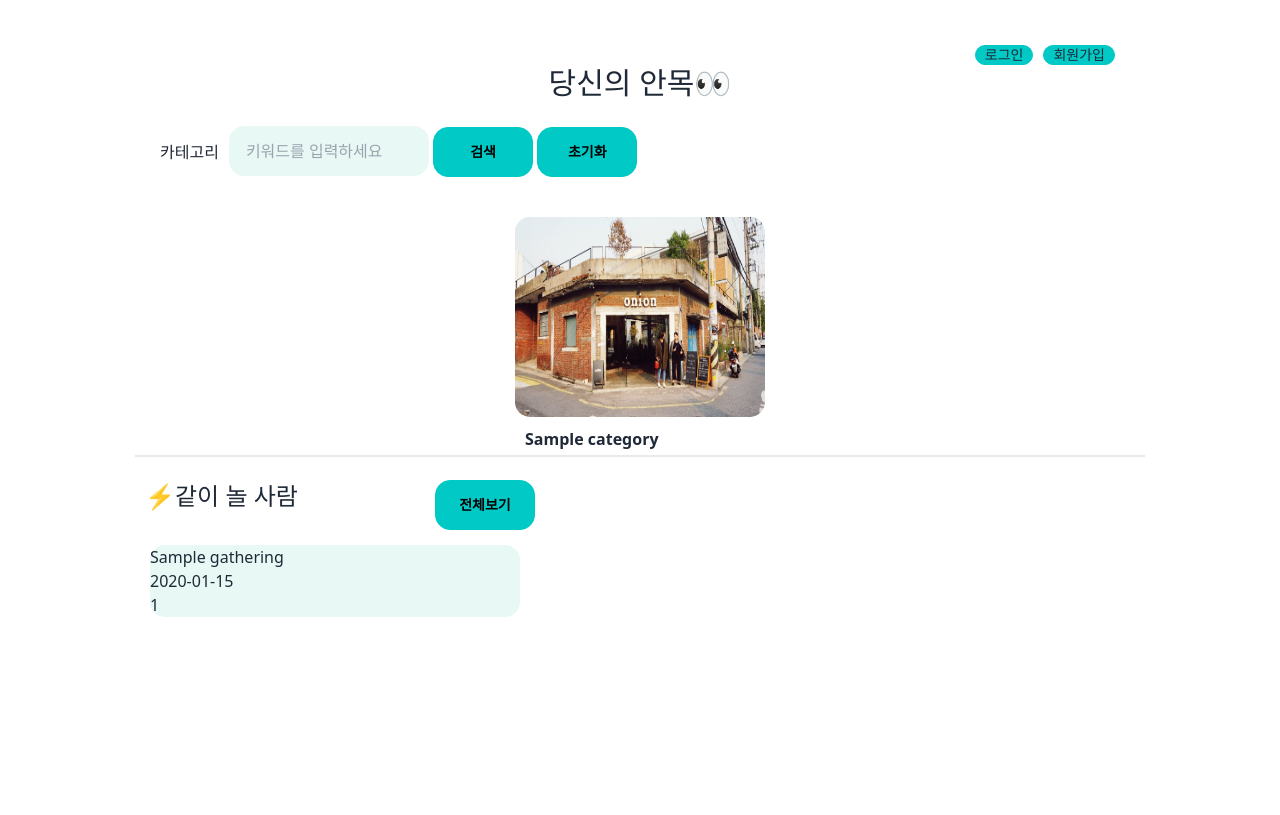
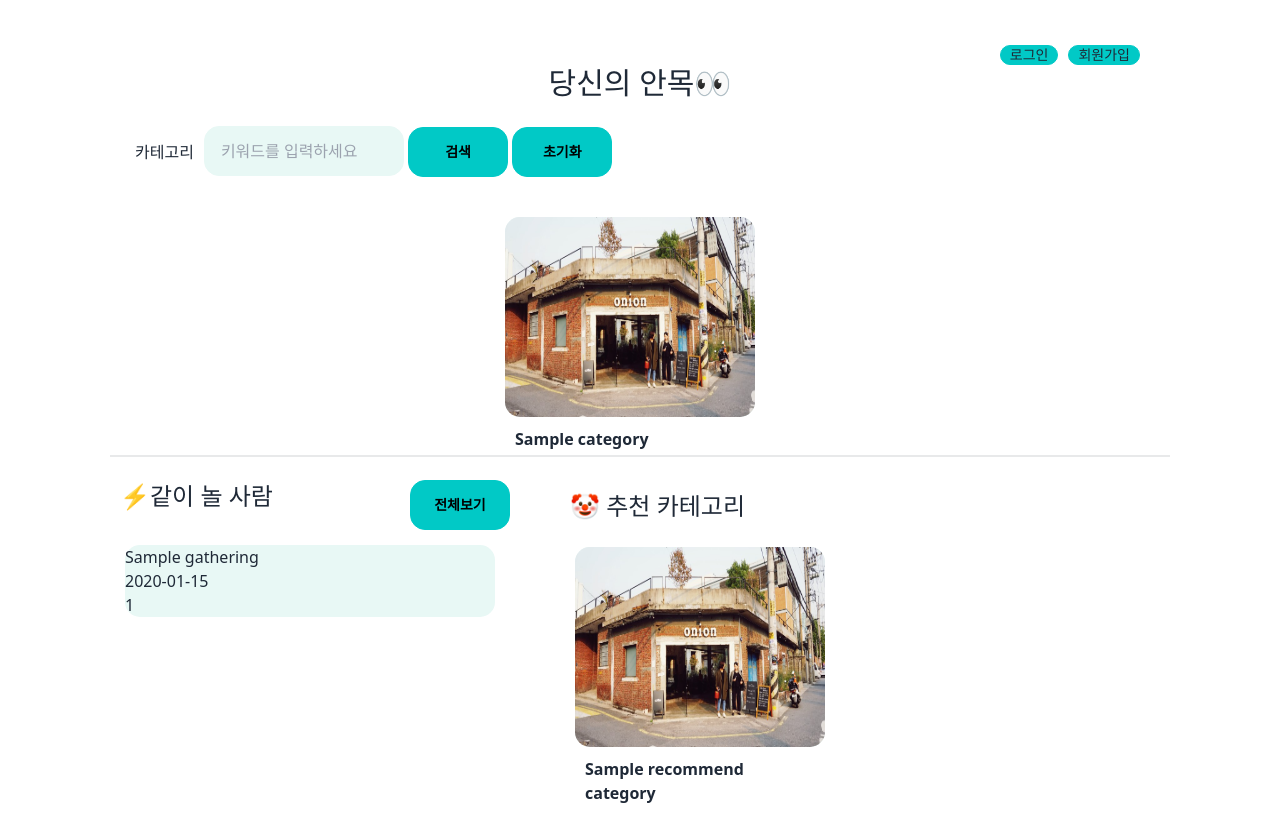
Before and after one commit to likelion-backendschool/your-anmok, a Spring app: template your-anmok/src/main/resources/templates/category/home.html in a window 1280 px wide. Before the commit the page ends 617 px from the top, so only its background shows below. Run offline with Thymeleaf, Linux system fonts and the light colour scheme; the template is opened without the code that fills it: most values are stand-ins (such as "Sample title", 1, 10 or a date in 2020); data that the repository does not hold is empty; some libraries are stand-ins or nearby versions.

Commit message:
[#48] [카테고리] 추천 카테고리 부분 생성

```diff
--- a/your-anmok/src/main/java/com/lion/youranmok/category/controller/CategoryController.java
+++ b/your-anmok/src/main/java/com/lion/youranmok/category/controller/CategoryController.java
@@ -47,7 +47,9 @@
             System.out.println("categories.getContent() = " + categories.getContent());
         }
 
+        List<CategorySortingDto> recommendCategories = categoryService.getRecommendCategories();
 
+        model.addAttribute("recommendCategories", recommendCategories);
         model.addAttribute("categories", categories);
         model.addAttribute("gatheringList", gatheringPreviewList);
 
--- a/your-anmok/src/main/java/com/lion/youranmok/category/service/CategoryService.java
+++ b/your-anmok/src/main/java/com/lion/youranmok/category/service/CategoryService.java
@@ -14,6 +14,9 @@
     Page<CategorySortingDto> findByTagNameContaining(int page, String keyword);
 
     Page<CategorySortingDto> getListByPaging(int page);
+
+    List<CategorySortingDto> getRecommendCategories();
+
 
     default Category dtoToEntity(CategoryDto dto) {
 
--- a/your-anmok/src/main/resources/templates/category/home.html
+++ b/your-anmok/src/main/resources/templates/category/home.html
@@ -8,7 +8,7 @@
 </head>
 <body class="flex justify-center">
 
-<div id="container" class="w-[1050px] flex-col justify-center bg-[inherit] p-[20px]">
+<div id="container" class="w-[1100px] flex-col justify-center bg-[inherit] p-[20px]">
 
   <!-- header(로그인, 로그아웃 등의 버튼 표시) -->
   <div id="header" class="flex justify-end mr-[25px] mt-[25px]">
@@ -97,7 +97,10 @@
   <!-- 번개 리스트 & 맞춤형 카테고리 부분 -->
   <!-- TODO 맞춤형 카테고리 부분 추가 필요 -->
 
-  <div id="gathering-list" class="h-[150px] w-[400px]">
+  <div class="gathering-and-recommend flex">
+
+    <!-- 번개 리스트 나열 부분 -->
+    <div id="gathering-list" class="w-[400px]">
 
       <div class="flex justify-between">
         <div class="text-2xl mx-[10px] ">⚡️같이 놀 사람</div>
@@ -122,6 +125,41 @@
 
     </div>
 
+    <!-- 추천 카테고리 나열 부분 -->
+    <div id="recommend-category" class="w-[600px] ml-[50px]">
+
+      <div class="text-2xl m-[10px]">🤡 추천 카테고리</div>
+
+      <div class="flex flex-row flex-wrap">
+        <div class="relative h-[200px] w-[250px] bg-[#e8f8f5] mx-[15px] my-[15px] rounded-[15px] flex items-center justify-center tag_name" th:each="category : ${recommendCategories}">
+          <a th:href="@{/map/category(id=${category.id})}">
+            <img class="h-[200px] w-[250px] rounded-[15px] "
+                 th:src="@{/images/gathering-image-test.png}" alt="카테고리 사진">
+            <div class="absolute">
+              <div class="m-[10px] font-bold">[[${category.tagName}]]</div>
+
+              <input type="hidden" value="${category.id}" >
+              <!-- TODO user id에 따른 카테고리 추가 기능 구현 필요 -->
+              <th:block th:if="${category.isBookmark() == false}">
+                <a th:href="@{/bookmark/register(categoryId=${category.id})}">
+                  <span class="bookmark-btn px-4 py-2  text-base rounded-full text-indigo-500 border border-indigo-500 undefined ">♡</span>
+                </a>
+              </th:block>
+              <th:block th:if="${category.isBookmark() == true}">
+                <a th:href="@{/bookmark/remove(categoryId=${category.id})}">
+                  <span class="bookmark-btn px-4 py-2  text-base rounded-full text-indigo-500 border border-indigo-500 undefined ">♥</span>
+                </a>
+              </th:block>
+
+            </div>
+          </a>
+        </div>
+      </div>
+
+    </div>
+
+  </div>
+
 
 </div>
 
```
Also changed, not shown: your-anmok/src/main/java/com/lion/youranmok/category/service/CategoryServiceImpl.java (+28 -0 lines). Lines whose indentation alone changed are shown as unchanged.
